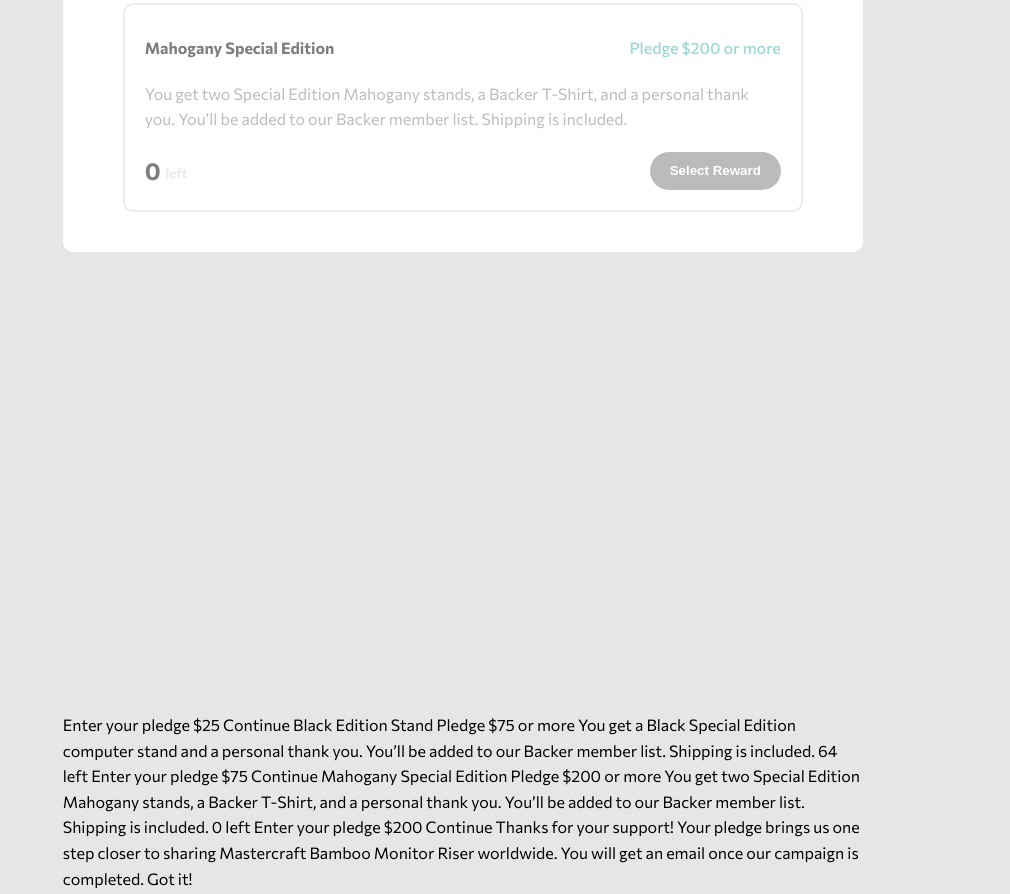
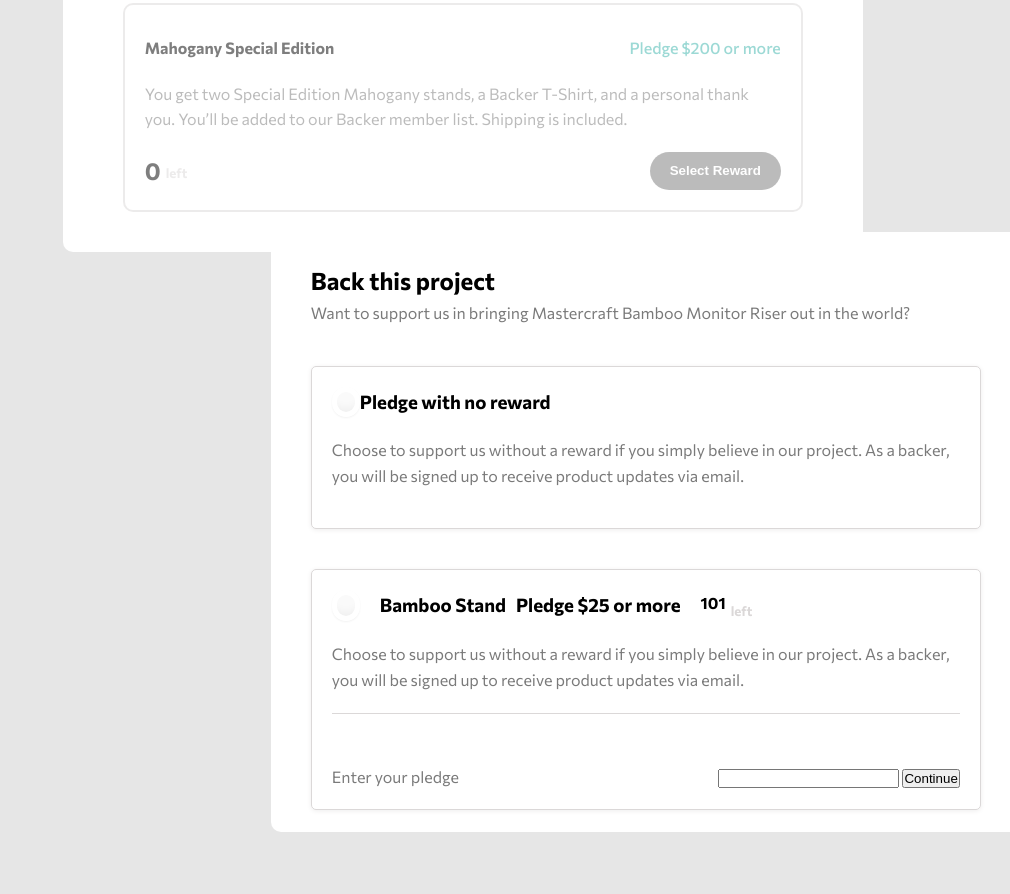
Before and after one commit to Assassinationrogue/frontendmentor_projects, a plain HTML site: page index.html in a window 1280 px wide. Shown: the part 1566-2460 px from the top of the page, without its empty margins (270-1280 px from the left). Drawn offline with Linux system fonts and the light colour scheme.

Commit message:
bottom-part-back-this-project added

```diff
--- a/index.html
+++ b/index.html
@@ -171,8 +171,16 @@
         </label>
         <p>Choose to support us without a reward if you simply believe in our project. As a backer,
           you will be signed up to receive product updates via email.</p>
+          <div class="bottom-part-back-this-project">
+            <p>Enter your pledge</p>
+            <div class="button-back-this-project">
+                <input type="text" name="value" id="valueBox">
+                <input type="button" value="Continue">
+            </div>
 
+          </div>
       </div>
+
 
     </div>
 
--- a/style.css
+++ b/style.css
@@ -185,7 +185,7 @@
     margin-left: 50px;
     position: relative;
     z-index: 1;
-    visibility: visible;  /* needs an attention of javascript*/
+    visibility: hidden;  /* needs an attention of javascript*/
 }
 
 .report_list{
@@ -301,21 +301,24 @@
 }
 
 
+
+
 /* for "Back this project"  button*/
 
 .pledge_button{
     visibility: visible ;
-    height: 50vh;
-    width: 100vh;
+    height: 600px;
+    width: 750px;
     background-color: white;
     margin-top: -5%;
     margin-left: 26%;
     margin-bottom: 10%;
     border-radius: 10px;
     position: relative;
-    transform: translate(-26%,-420%);
+    /* transform: translate(-36%,-420%);   */
     padding: 30px 40px;
     z-index: 20;
+    padding-bottom: 20px;
 }
 
 .pledge_button * p,p{
@@ -385,3 +388,14 @@
     padding: 20px;
 
 }
+
+.box-styling > p{
+    margin:20px 0px;
+}
+
+.bottom-part-back-this-project{
+    display: flex;
+    justify-content: space-between;
+    padding-top: 50px;
+    border-top: 1px solid var(--neutral-color-4);
+}
```
